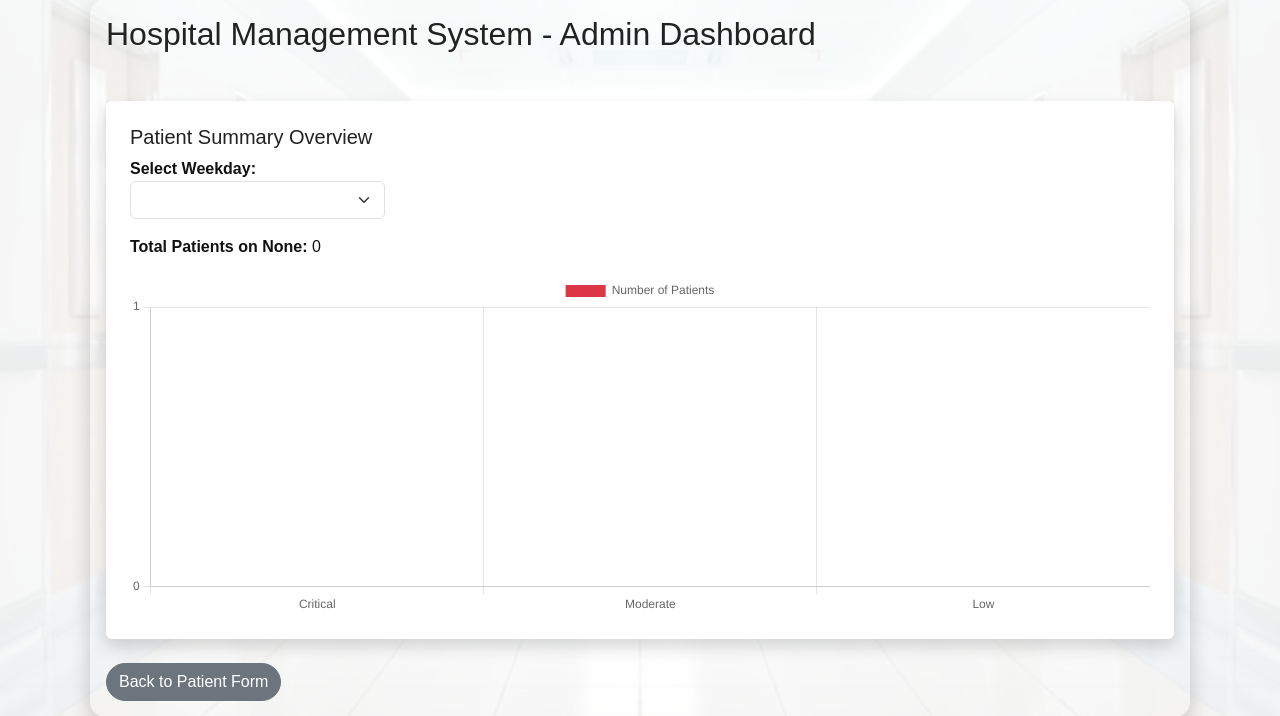
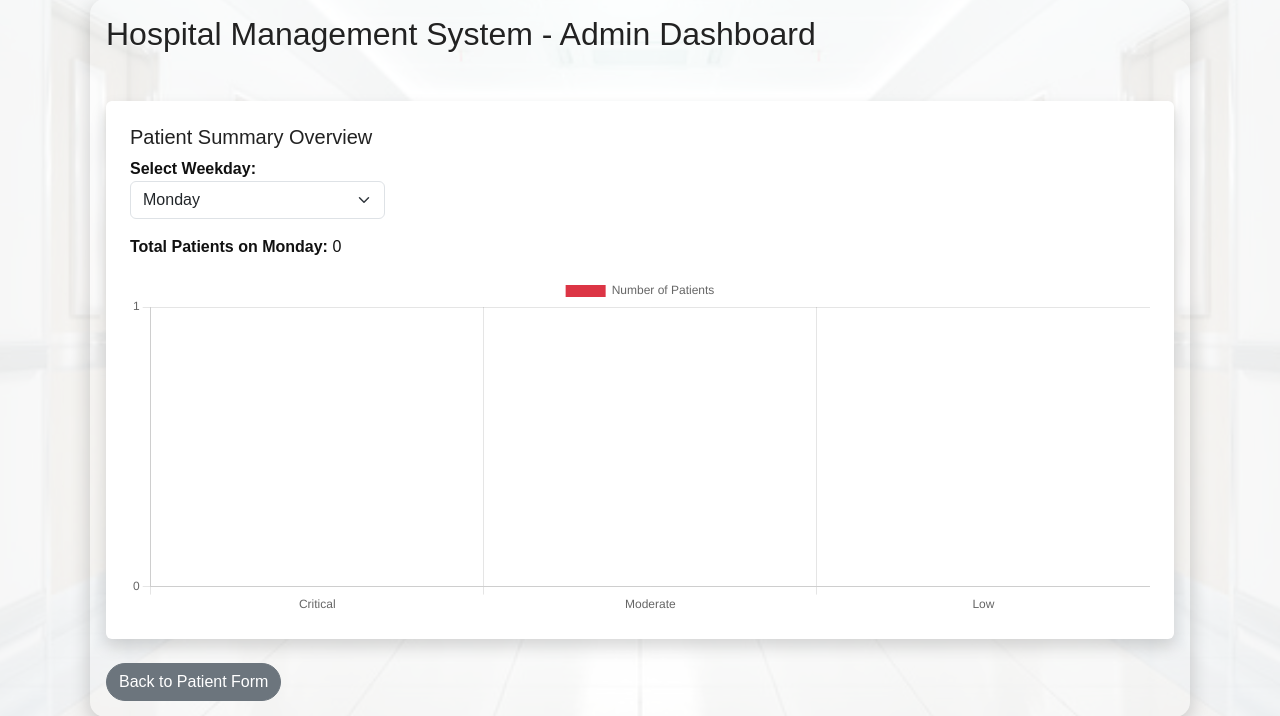
Before and after one commit to pdkv1999/flaskApp, a Flask app: page /admin in a window 1280 px wide. Shown: the part 81-797 px from the top of the page. Run offline with Flask 3, Linux system fonts and the light colour scheme; data that the repository does not hold is empty; parts of the project's set-up code (start-up, migrations or seed data) failed here and were passed over; some libraries are stand-ins or nearby versions.

Commit message:
weekdays in order

```diff
--- a/app.py
+++ b/app.py
@@ -125,8 +125,16 @@
     for date in grouped_patients:
         grouped_patients[date] = dict(sorted(grouped_patients[date].items(), key=lambda x: time_block_order.index(x[0])))
 
+    # Ensure all weekdays are represented and sorted
+    all_weekdays = ["Monday", "Tuesday", "Wednesday", "Thursday", "Friday", "Saturday", "Sunday"]
+    for day in all_weekdays:
+        if day not in weekday_severity_data:
+            weekday_severity_data[day] = {'Critical': 0, 'Moderate': 0, 'Low': 0}
+        if day not in weekday_patient_counts:
+            weekday_patient_counts[day] = 0
+
     peak_time = time_frequencies.most_common(1)[0][0] if time_frequencies else None
-    default_peak_day = weekday_patient_counts.most_common(1)[0][0] if weekday_patient_counts else None
+    default_peak_day = weekday_patient_counts.most_common(1)[0][0] if weekday_patient_counts else "Monday"
 
     return render_template(
         'admin.html',
--- a/templates/admin.html
+++ b/templates/admin.html
@@ -91,7 +91,7 @@
         <div class="mb-3">
             <label for="weekday-select"><strong>Select Weekday:</strong></label>
             <select id="weekday-select" class="form-select w-25" onchange="updateWeekday(this.value)">
-                {% for day in weekday_severity_data %}
+                {% for day in ['Monday','Tuesday','Wednesday','Thursday','Friday','Saturday','Sunday'] %}
                     <option value="{{ day }}" {% if day == default_peak_day %}selected{% endif %}>{{ day }}</option>
                 {% endfor %}
             </select>
```
